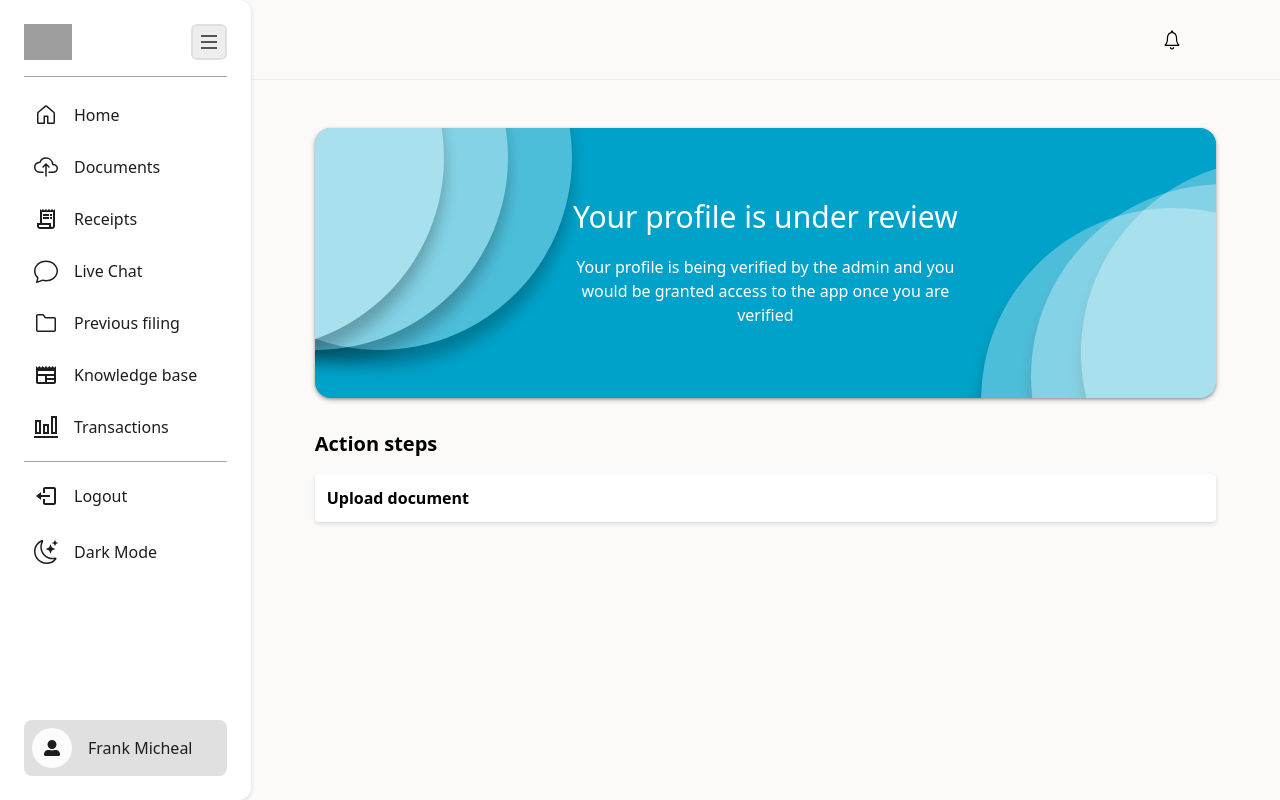
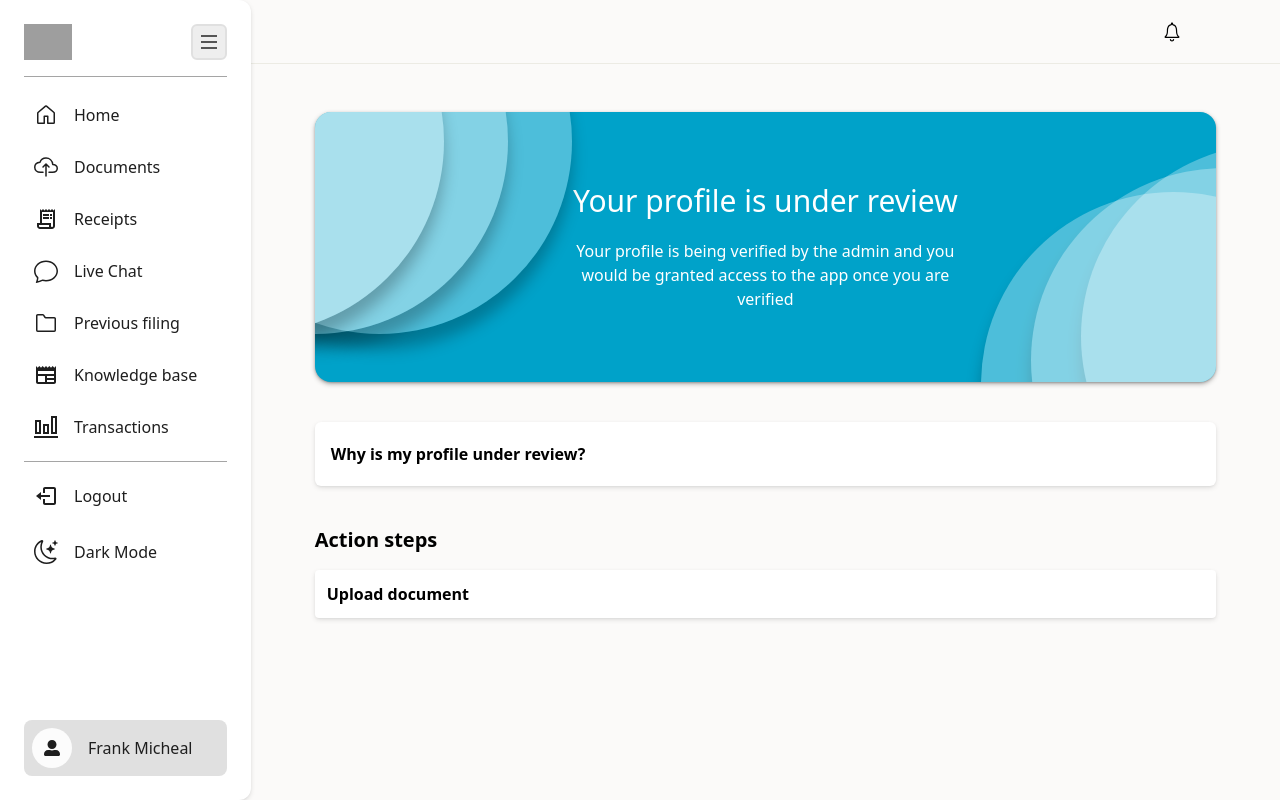
Before and after one commit to Trayshmhirk/tax-return-user-app, a React (Vite) app: page /not-approved in a window 1280 px wide. Built offline with nearby package versions, Linux system fonts and the light colour scheme; grey boxes are pictures that could not be loaded.

Commit message:
added accordion, minor changes

```diff
--- /dev/null
+++ b/src/components/Accordion.tsx
@@ -0,0 +1,46 @@
+import { useState } from "react";
+
+type AccordionProps = {
+   question: string;
+   answer: string | string[];
+};
+
+export const Accordion = ({ question, answer }: AccordionProps) => {
+   const [isOpen, setIsOpen] = useState(false);
+
+   const handleToggle = () => {
+      setIsOpen(!isOpen);
+   };
+
+   return (
+      <div className="accordion">
+         <div className="accordion-item flex flex-col bg-white dark:bg-gray p-4 rounded-md shadow-md dark:shadow-md-dark">
+            <h2 className="accordion-header py-1" onClick={handleToggle}>
+               <button
+                  className="font-semibold rounded-md w-full text-left"
+                  type="button"
+               >
+                  {question}
+               </button>
+            </h2>
+            <div
+               className={`overflow-hidden transition-height duration-500 ease-in-out ${
+                  isOpen ? "max-h-screen" : "max-h-0"
+               }`}
+            >
+               <div className="w-full h-[1px] bg-eerieBlack dark:bg-white mt-3 opacity-30" />
+
+               <div className="accordion-body py-3">
+                  <div className="flex flex-col gap-2 pb-2">
+                     {Array.isArray(answer) ? (
+                        answer.map((ans, index) => <p key={index}>{ans}</p>)
+                     ) : (
+                        <p>{answer}</p>
+                     )}
+                  </div>
+               </div>
+            </div>
+         </div>
+      </div>
+   );
+};
--- a/src/components/Header.tsx
+++ b/src/components/Header.tsx
@@ -2,7 +2,7 @@ import { IoIosNotificationsOutline } from "react-icons/io";
 
 const Header: React.FC = () => {
    return (
-      <header className="h-20 flex justify-end py-4 px-24 border-b border-alabaster">
+      <header className="h-16 flex justify-end py-4 px-24 border-b border-alabaster">
          <div className=""></div>
 
          <div className="flex items-center gap-4">
--- a/src/index.css
+++ b/src/index.css
@@ -26,4 +26,12 @@
       background: rgba(255, 255, 255, 0.30);
       box-shadow: 0px 15.413px 15.413px 0px rgba(0, 0, 0, 0.25);
    }
+
+   .sidebar-transition {
+      transition: width 0.5s ease-in-out;
+   }
+
+   .content-layout {
+      height: calc(100vh - 90px);
+   }
 }
--- a/src/layouts/ContentLayout.tsx
+++ b/src/layouts/ContentLayout.tsx
@@ -9,8 +9,8 @@ const ContentLayout = ({ children }: ContentLayoutProps) => {
       <div className="w-full h-fit flex flex-col text-darkGunMetal overflow-hidden dark:text-white md:w-[calc(100% - 300px)]">
          <Header />
 
-         <div className="h-[calc(100vh - 80px)] py-12 px-16 overflow-scroll">
-            <div className="h-full flex flex-col gap-4">{children}</div>
+         <div className="content-layout py-12 px-16 overflow-scroll">
+            {children}
          </div>
       </div>
    );
--- a/src/pages/NotApprovedHome.tsx
+++ b/src/pages/NotApprovedHome.tsx
@@ -2,6 +2,7 @@ import { useState } from "react";
 import Hero from "../components/Hero";
 import { IoCloudUploadOutline } from "react-icons/io5";
 import { FaAngleLeft } from "react-icons/fa6";
+import { Accordion } from "../components/Accordion";
 
 type StateProp = {
    documentNumber: string;
@@ -59,10 +60,15 @@ const NotApprovedHome = () => {
                </div>
             </div>
          ) : (
-            <>
+            <div className="flex flex-col gap-10">
                <Hero isNotApprovedHome />
 
-               <div className="flex flex-col gap-4">{/* accordion */}</div>
+               <div className="flex flex-col gap-4">
+                  <Accordion
+                     question="Why is my profile under review?"
+                     answer="This is the answer"
+                  />
+               </div>
 
                <div className="flex flex-col gap-4">
                   <p className="font-semibold text-xl">Action steps</p>
@@ -79,7 +85,7 @@ const NotApprovedHome = () => {
                      )}
                   </label>
                </div>
-            </>
+            </div>
          )}
       </>
    );
```
